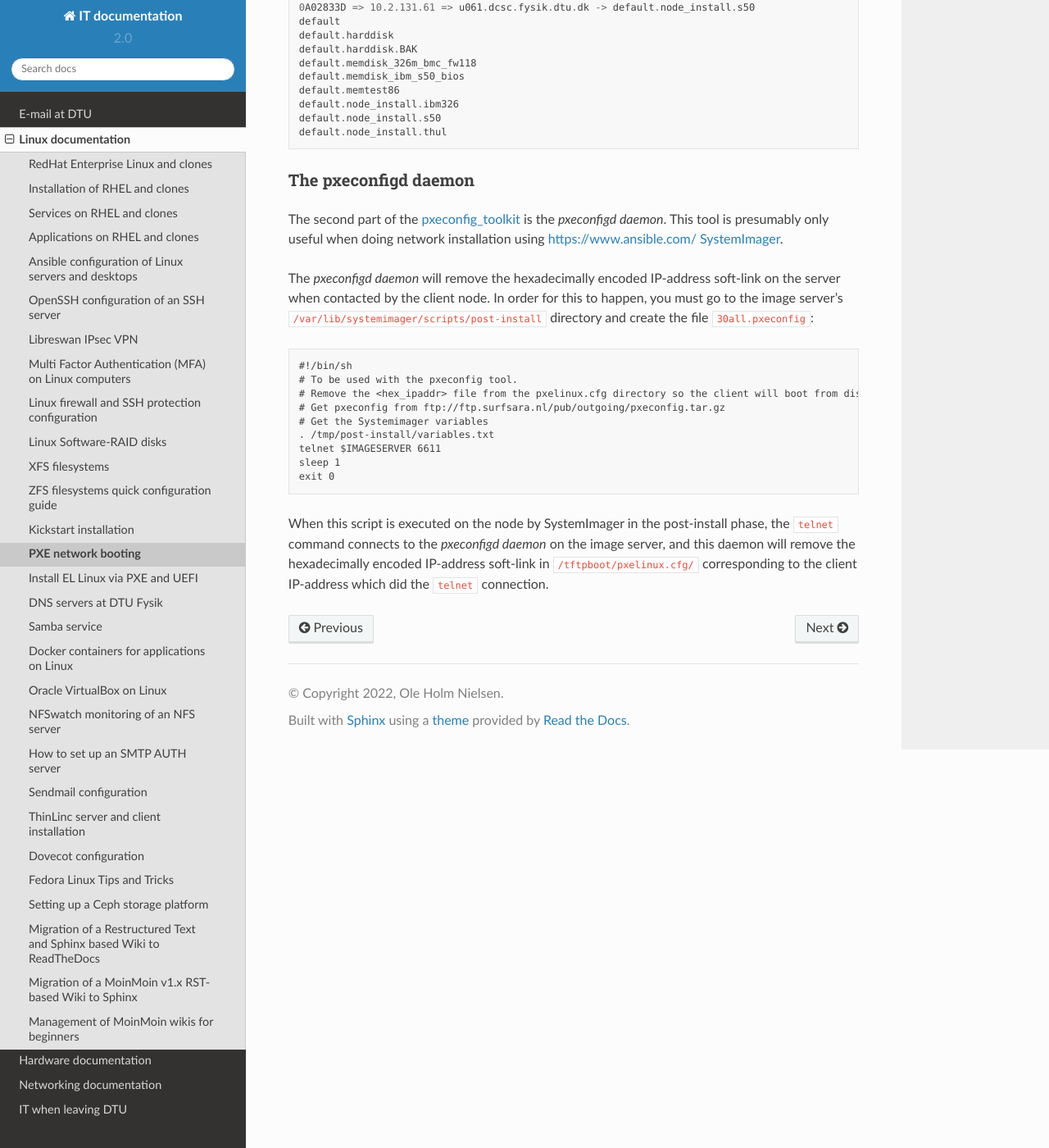
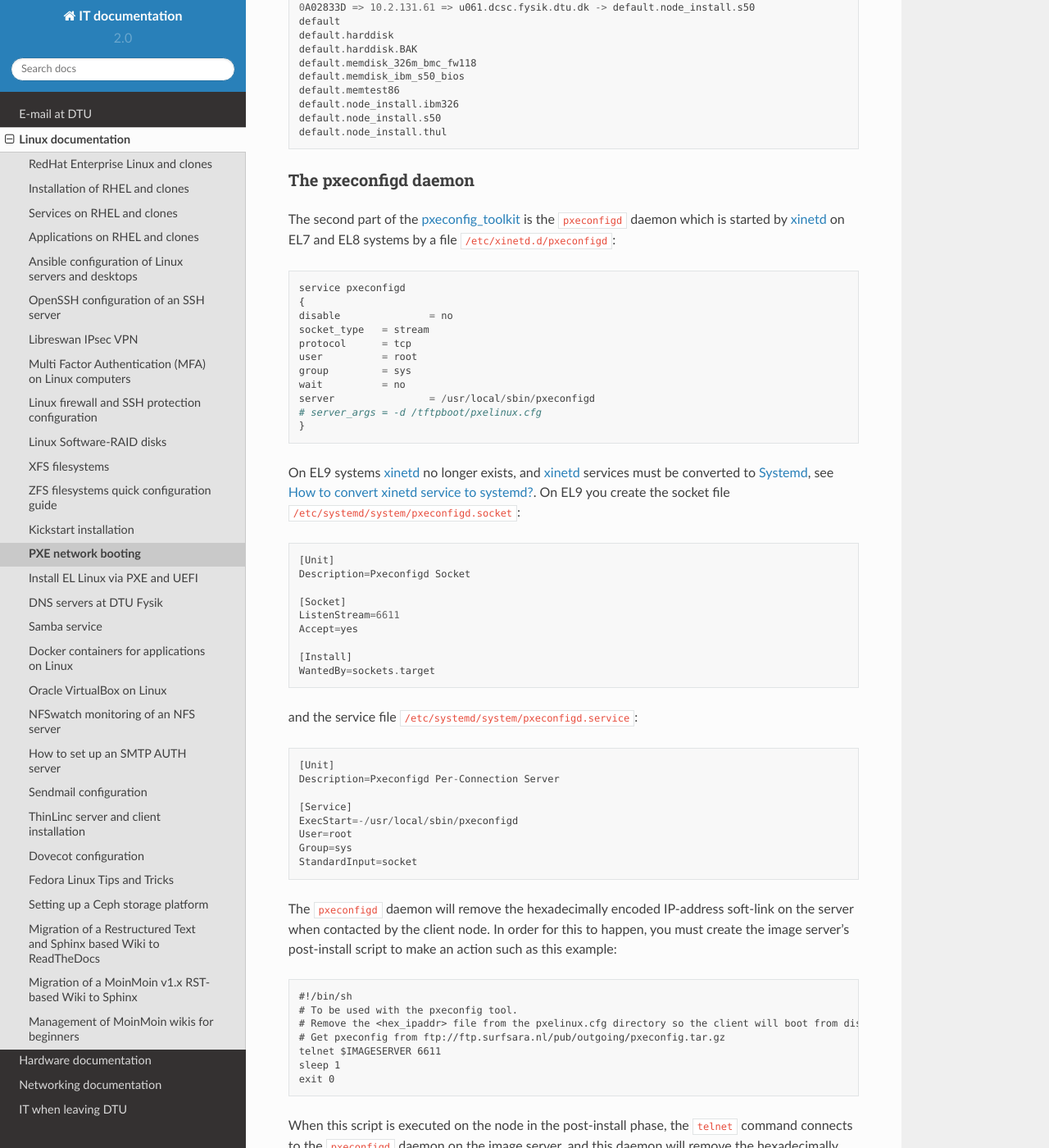
Before and after one commit to OleHolmNielsen/ITwiki, a Sphinx documentation site: the page built from docs/PXE-booting.rst, in a window 1280 px wide and 1400 px high, scrolled down 7987 px. Shown: the whole window at 82% size. Built offline with Sphinx 7.4.7 and the Read the Docs theme 2.0.0, drawn with Linux system fonts in a browser that asks for light colours; some of the changed text lies outside the part shown.

Commit message:
The pxeconfigd daemon

```diff
--- a/docs/PXE-booting.rst
+++ b/docs/PXE-booting.rst
@@ -60,10 +60,11 @@ With `newer versions of SYSLINUX <http://www.kernel.org/pub/linux/utils/boot/sys
 it is also possible to PXE-boot into the
 `SYSLINUX menu systems <http://syslinux.zytor.com/menu.php>`_ where many booting options can be configured.
 This is a very flexible way to boot, for example, diskette images with BIOS_ upgrades, hardware testers, or
-SystemImager installation, etc.
+Kickstart_ installation, etc.
 
 .. _TFTP: http://en.wikipedia.org/wiki/Trivial_File_Transfer_Protocol
 .. _DHCP: https://en.wikipedia.org/wiki/Dynamic_Host_Configuration_Protocol
+.. _Kickstart: https://anaconda-installer.readthedocs.io/en/latest/kickstart.html
 
 Installing the SYSLINUX tools
 -----------------------------
@@ -151,7 +152,7 @@ With `newer versions of SYSLINUX <http://www.kernel.org/pub/linux/utils/boot/sys
 it is possible to PXE-boot into the
 `SYSLINUX menu systems <http://syslinux.zytor.com/menu.php>`_ where many booting options can be configured.
 This is a very flexible way to boot, for example, diskette images with BIOS_ upgrades, hardware testers, or
-SystemImager installation, etc.
+Kickstart_ installation, etc.
 
 Please consult the :ref:`README.menu` from the  SYSLINUX source.
 
@@ -357,25 +358,60 @@ A sample output is::
 The pxeconfigd daemon
 ---------------------
 
-The second part of the pxeconfig_toolkit_ is the *pxeconfigd daemon*.
-This tool is presumably only useful when doing network installation using https://www.ansible.com/
-`SystemImager <System_administration#cloning-of-nodes-with-systemimager>`_.
+The second part of the pxeconfig_toolkit_ is the ``pxeconfigd`` daemon which is started by xinetd_ on EL7 and EL8 systems by a file ``/etc/xinetd.d/pxeconfigd``::
 
-The *pxeconfigd daemon* will remove the hexadecimally encoded IP-address soft-link on the server when contacted by the client node.
-In order for this to happen, you must go to the image server's ``/var/lib/systemimager/scripts/post-install`` directory
-and create the file ``30all.pxeconfig``::
+  service pxeconfigd
+  {
+  disable               = no
+  socket_type   = stream
+  protocol      = tcp
+  user          = root
+  group         = sys
+  wait          = no
+  server                = /usr/local/sbin/pxeconfigd
+  # server_args = -d /tftpboot/pxelinux.cfg
+  }
+
+On EL9 systems xinetd_ no longer exists, and xinetd_ services must be converted to Systemd_,
+see `How to convert xinetd service to systemd? <https://access.redhat.com/solutions/1609583>`_.
+On EL9 you create the socket file ``/etc/systemd/system/pxeconfigd.socket``::
+
+  [Unit]
+  Description=Pxeconfigd Socket
+
+  [Socket]
+  ListenStream=6611
+  Accept=yes
+
+  [Install]
+  WantedBy=sockets.target
+
+and the service file ``/etc/systemd/system/pxeconfigd.service``::
+
+  [Unit]
+  Description=Pxeconfigd Per-Connection Server
+
+  [Service]
+  ExecStart=-/usr/local/sbin/pxeconfigd
+  User=root
+  Group=sys
+  StandardInput=socket
+
+The ``pxeconfigd`` daemon will remove the hexadecimally encoded IP-address soft-link on the server when contacted by the client node.
+In order for this to happen, you must create the image server's post-install script to make an action such as this example::
 
   #!/bin/sh
   # To be used with the pxeconfig tool.
   # Remove the <hex_ipaddr> file from the pxelinux.cfg directory so the client will boot from disk.
   # Get pxeconfig from ftp://ftp.surfsara.nl/pub/outgoing/pxeconfig.tar.gz
-  # Get the Systemimager variables
-  . /tmp/post-install/variables.txt
   telnet $IMAGESERVER 6611
   sleep 1
   exit 0
 
-When this script is executed on the node by SystemImager in the post-install phase,
-the ``telnet`` command connects to the *pxeconfigd daemon* on the image server,
+When this script is executed on the node in the post-install phase,
+the ``telnet`` command connects to the ``pxeconfigd`` daemon on the image server,
 and this daemon will remove the hexadecimally encoded IP-address soft-link in ``/tftpboot/pxelinux.cfg/``
 corresponding to the client IP-address which did the ``telnet`` connection.
+
+.. _xinetd: https://en.wikipedia.org/wiki/Xinetd
+.. _Systemd: https://en.wikipedia.org/wiki/Systemd
```
